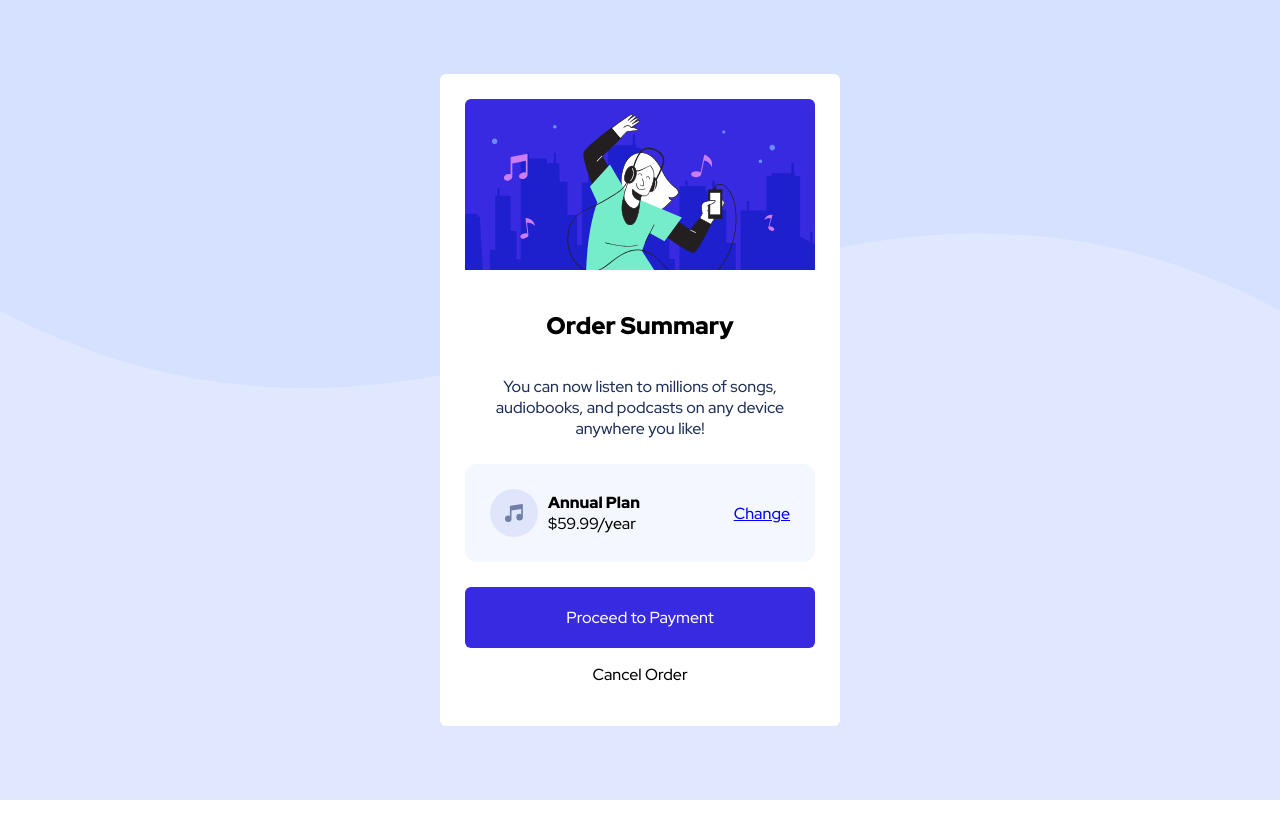
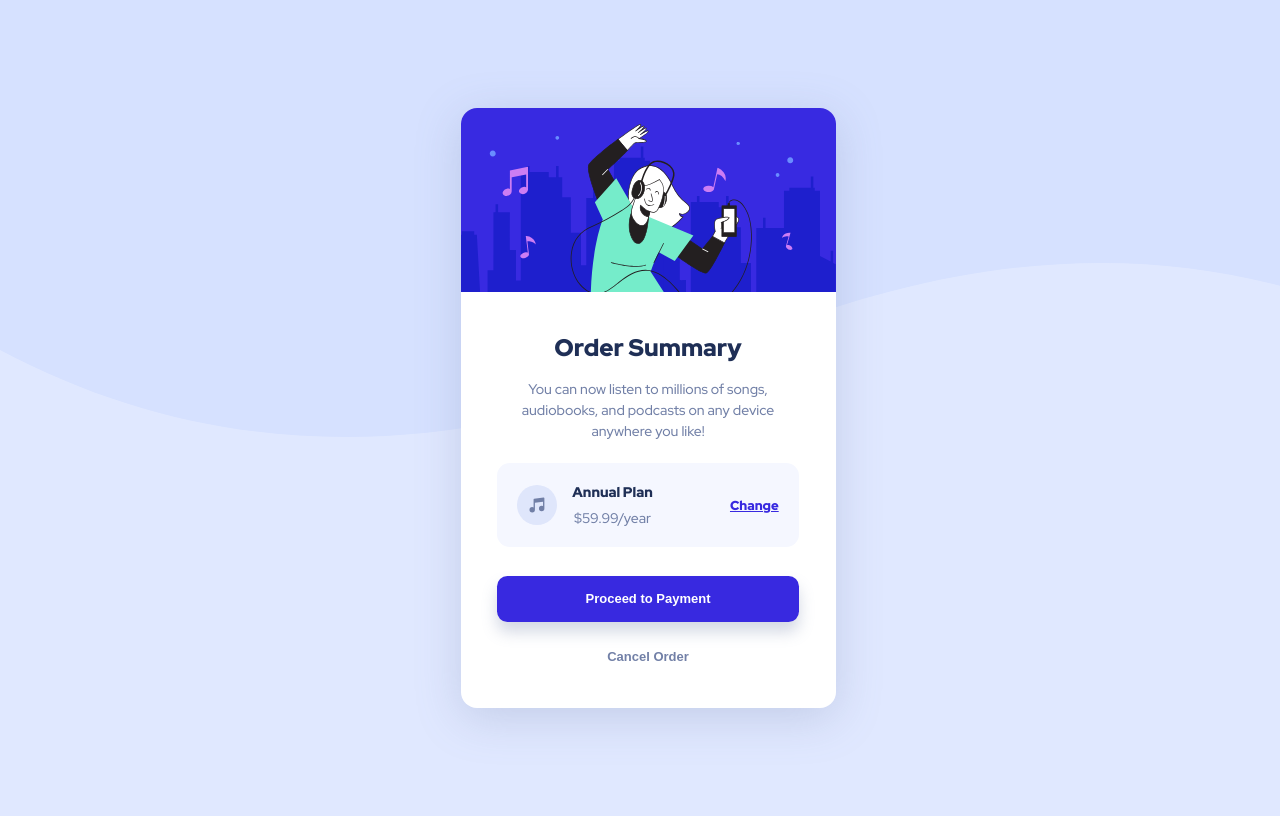
Before and after one commit to Neptune669/order-summary-frontend-mentor-challange-001, a plain HTML site: page index.html in a window 1280 px wide. Drawn offline with Linux system fonts and the light colour scheme; a web font is replaced by a local one.

Commit message:
first commit

```diff
--- a/index.html
+++ b/index.html
@@ -22,38 +22,27 @@
   </head>
   <body>
     <main>
-      <div class="container">
-        <div class="card">
-          <img
-            src="./images/illustration-hero.svg"
-            alt="Illustration of a person listening to music"
-            class="card-img"
-          />
-
-          <div class="card-text">
-            <h2 class="header">Order Summary</h2>
-            <p class="text">
-              You can now listen to millions of songs, audiobooks, and podcasts
-              on any device anywhere you like!
-            </p>
-            <div class="order">
-              <div class="order-left">
-                <img src="./images/icon-music.svg" alt="Icon of a music note" />
-                <div class="order-text">
-                  <h3 class="order-header">Annual Plan</h3>
-                  <p class="order-price">$59.99/year</p>
-                </div>
-              </div>
-              <a href="#" class="order-link">Change</a>
+      <img src="images/illustration-hero.svg" alt="" />
+      <div class="content">
+        <h1>order summary</h1>
+        <p class="description">
+          You can now listen to millions of songs, audiobooks, and podcasts on
+          any device anywhere you like!
+        </p>
+        <div class="subscription-section">
+          <div class="left">
+            <img src="images/icon-music.svg" alt="music logo" />
+            <div class="plan-container">
+              <h2 class="plan">Annual Plan</h2>
+              <p class="plan-price">$59.99/year</p>
             </div>
           </div>
-
-          <div class="btn">
-            <a href="#" class="btn-link">Proceed to Payment</a>
+          <div class="right">
+            <a href="#" class="plan-change">Change</a>
           </div>
-
-          <p class="cancel-text">Cancel Order</p>
         </div>
+        <button class="proceed-btn">Proceed to Payment</button>
+        <button class="cancel-btn">Cancel Order</button>
       </div>
     </main>
   </body>
--- a/style.css
+++ b/style.css
@@ -1,99 +1,173 @@
 * {
   box-sizing: border-box;
 }
+
 body {
-  padding: 0;
-  margin: 0;
-  font-family: "Red Hat Display", sans-serif;
-}
-h2 {
-  margin: 35px;
-}
-h5 {
-  margin: 0;
-}
-
-.container {
-  background-image: url(./images/pattern-background-desktop.svg);
-  background-size: contain;
-  background-color: hsl(225, 100%, 94%);
-  background-repeat: no-repeat;
-  min-height: 100vh;
+  width: 100%;
+  height: 100vh;
   display: flex;
   justify-content: center;
   align-items: center;
+  font-family: "Red Hat Display", sans-serif;
+  background: repeat-x url("../images/pattern-background-desktop.svg"),
+    hsl(225, 100%, 94%);
 }
-.card {
+
+main {
+  width: 375px;
+  background-color: white;
+  border-radius: 1em;
+  box-shadow: 0px 10px 45px hsla(224, 23%, 55%, 0.262);
+}
+
+main > img {
+  width: 100%;
+  border-top-left-radius: 1em;
+  border-top-right-radius: 1em;
+}
+
+.content {
   text-align: center;
-  max-width: 400px;
-  border-radius: 6px;
-  background-color: white;
+  padding: 1.2em 2.3em;
+}
+
+.content h1 {
+  font-size: 24px;
+  text-transform: capitalize;
+  font-weight: 900;
+  color: hsl(223, 47%, 23%);
+}
+
+.content .description {
+  color: hsl(224, 23%, 55%);
+  font-size: 14px;
   margin: 0 auto;
-  padding: 25px;
+  width: 95%;
+  line-height: 1.5;
 }
-.card-img {
-  margin: 0;
-  padding: 0;
-}
-.card img {
-  border-top-left-radius: 6px;
-  border-top-right-radius: 6px;
-  max-width: 100%;
-  height: auto;
-}
-.card-text .text {
-  width: 300px;
-  margin: 25px auto;
-  color: hsl(223, 47%, 23%);
-  font-size: 1rem;
-}
-.order {
+
+.subscription-section {
   display: flex;
   justify-content: space-between;
   align-items: center;
+  padding: 20px;
+  margin-top: 1.3em;
+  margin-bottom: 1.8em;
+  border-radius: 0.8em;
   background-color: hsl(225, 100%, 98%);
-  padding: 25px;
-  border-radius: 12px;
-  margin: 25px auto;
 }
-.order-left {
+
+.left {
   display: flex;
+  width: fit-content;
   align-items: center;
-  text-align: left;
+  justify-content: space-between;
 }
-.order-text {
-  margin-left: 10px;
+
+.left img {
+  width: 40px;
+  height: 40px;
+  margin-right: 15px;
 }
-.order-text p {
+
+.plan-container .plan {
+  font-size: 14px;
+  font-weight: 900;
+  margin-top: 0;
+  margin-bottom: 8px;
+  color: hsl(223, 47%, 23%);
+}
+
+.plan-container .plan-price {
   margin: 0;
+  font-size: 14px;
+  color: hsl(224, 23%, 55%);
 }
-.order-text h3 {
-  margin: 0;
-  font-size: 1rem;
+
+.plan-change {
+  font-size: 13px;
+  color: hsl(245, 75%, 52%);
+  font-weight: 700;
 }
-.card .btn a {
+
+.plan-change:hover {
+  color: hsla(245, 75%, 52%, 0.478);
   text-decoration: none;
+}
+
+.proceed-btn {
+  background-color: hsl(245, 75%, 52%);
+  color: white;
   display: block;
-  padding: 20px 0;
-  border-radius: 6px;
-  color: white;
-  background-color: #382ae1;
+  width: 100%;
+  padding: 1.2em 2em;
+  border: none;
+  border-radius: 0.8em;
+  font-size: 13px;
+  font-weight: 700;
+  cursor: pointer;
+  box-shadow: 0px 10px 15px hsla(224, 23%, 55%, 0.309);
 }
-/* Media queries */
-@media screen and (max-width: 768px) {
-  .card {
-    max-width: 350px;
+
+.proceed-btn:hover {
+  background-color: hsla(245, 75%, 52%, 0.673);
+}
+
+.cancel-btn {
+  color: hsl(224, 23%, 55%);
+  display: block;
+  background-color: white;
+  width: 100%;
+  border: none;
+  font-size: 13px;
+  font-weight: 900;
+  margin-top: 2em;
+  margin-bottom: 1.8em;
+  cursor: pointer;
+}
+
+.cancel-btn:hover {
+  color: hsl(223, 47%, 23%);
+}
+
+@media (max-width: 375px) {
+  body {
+    background-image: url("../images/pattern-background-mobile.svg");
   }
-  .card-text .text {
-    width: 250px;
+
+  main {
+    width: 320px;
+  }
+
+  .content {
+    padding: 1.2em 1.5em;
+  }
+
+  .content .description {
+    width: 85%;
+  }
+
+  .proceed-btn {
+    font-size: 15px;
+  }
+
+  .proceed-btn:hover {
+    background-color: hsl(245, 75%, 52%);
+  }
+
+  .proceed-btn:active {
+    background-color: hsla(245, 75%, 52%, 0.673);
+  }
+
+  .cancel-btn {
+    font-size: 15px;
+  }
+
+  .cancel-btn:hover {
+    color: hsl(224, 23%, 55%);
+  }
+
+  .cancel-btn:active {
+    color: hsl(223, 47%, 23%);
   }
 }
-
-@media screen and (max-width: 576px) {
-  .card {
-    max-width: 300px;
-  }
-  .card-text .text {
-    width: 200px;
-  }
-}
```
